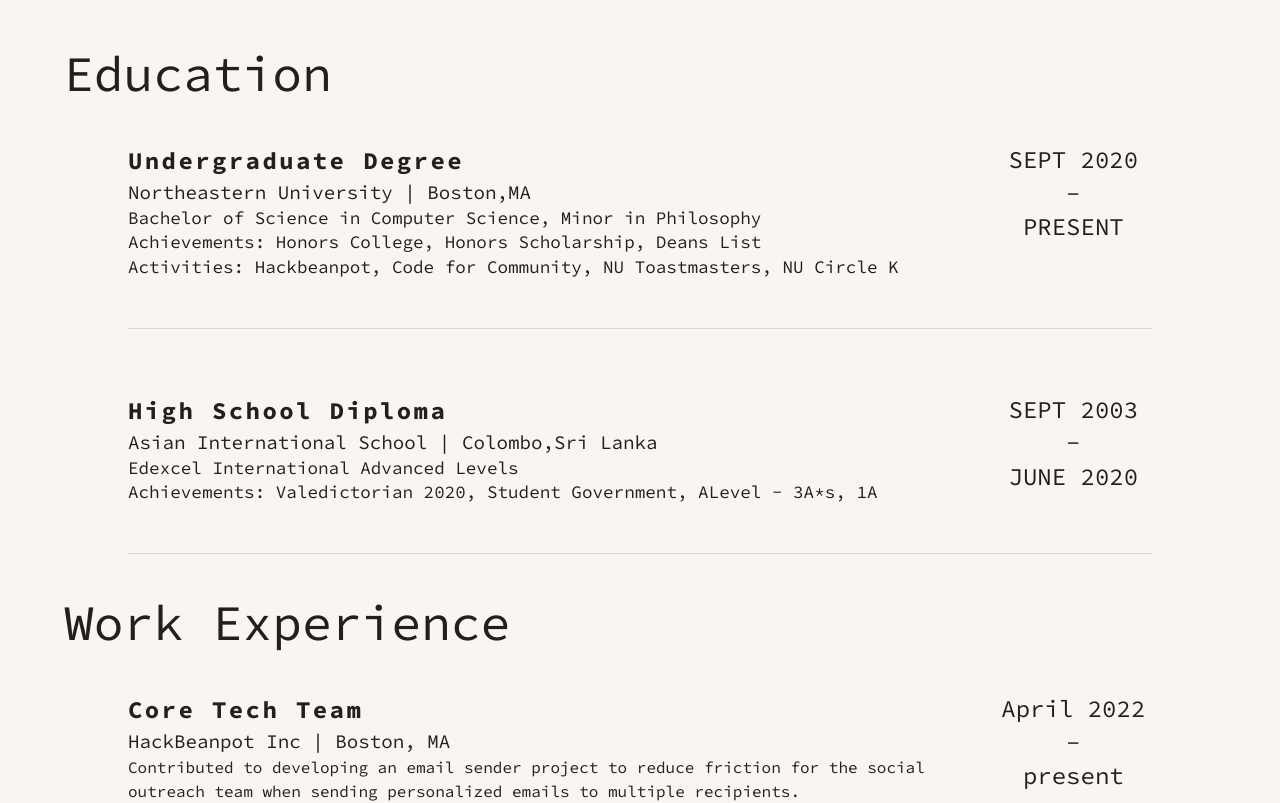
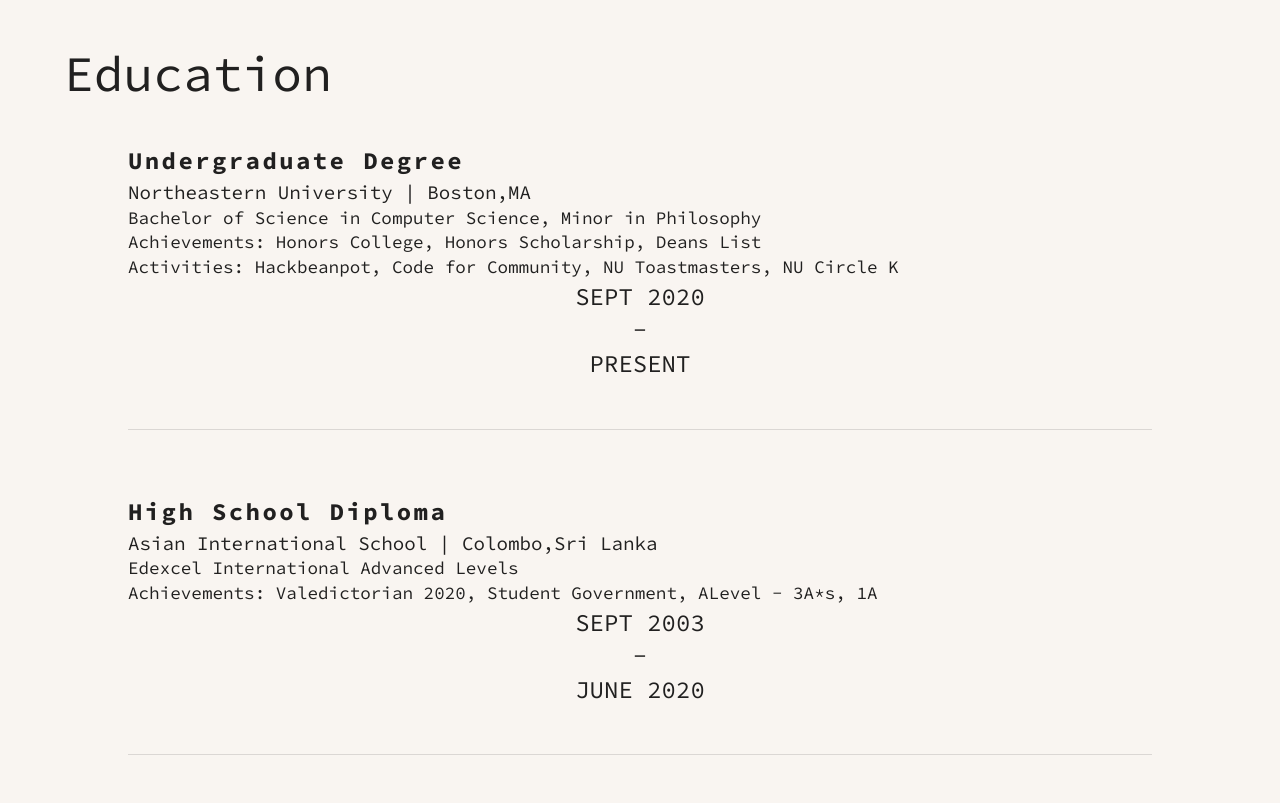
Before and after one commit to Dhivas-Sugumar/Personal-Site, a Next.js app: page / in a window 1280 px wide. Shown: the part 1806-2609 px from the top of the page. Built offline with nearby package versions, Linux system fonts and the light colour scheme.

Commit message:
Added conditonal rendirng for education item date.

```diff
--- a/src/components/resume/ResumeItemDate.tsx
+++ b/src/components/resume/ResumeItemDate.tsx
@@ -1,19 +1,31 @@
+import useMediaQuery from "@mui/material/useMediaQuery";
 import React from "react";
+import { max } from "../../../lib/breakpoints";
 import { ResumeItemDateProps } from "../../../lib/types";
+import { P } from "../../styles/styles";
 import { DateContainer, DateText } from "./ResumeItemDate.styles";
 
 const ResumeItemDate : React.FC<ResumeItemDateProps> = ({
     start,
     end
 }) => {
-    return(
-        <DateContainer>
+    const isMobileVersion = useMediaQuery(max.tablet)
+
+
+        if(isMobileVersion) {
+            return(<DateContainer>
+                {start}-{end}
+            </DateContainer>)
+        }
+        else {
+            return(<DateContainer>
             <DateText>{start}</DateText>
             <DateText>-</DateText>
             <DateText>{end}</DateText>
 
-        </DateContainer>
-    )
+        </DateContainer>)
+        }
+
 }
 
 export default ResumeItemDate
--- a/src/components/resume/education/EducationItem.tsx
+++ b/src/components/resume/education/EducationItem.tsx
@@ -1,9 +1,10 @@
-import { Grid } from "@mui/material";
 import React from "react";
+import useMediaQuery from '@mui/material/useMediaQuery'
 import { EducationItemProps } from "../../../../lib/types";
 import { H4, P } from "../../../styles/styles";
 import { ResumeItemContainer, ResumeItemDivider, ResumeItemLocation, ResumeItemTitle } from "../ResumeItem.styles";
 import ResumeItemDate from "../ResumeItemDate";
+import {max} from '../../../../lib/breakpoints'
 
 const EducationItem: React.FC<EducationItemProps> = (
     {
@@ -18,41 +19,26 @@
         activities
     }
 ) => {
+    const isMobileVersion = useMediaQuery(max.tablet)
     return (
         <ResumeItemContainer>
-                    <Grid container spacing={2}>
-            <Grid item xs={10}>
-                <Grid item xs={12}>
                     <ResumeItemTitle>
                     {level}
                     </ResumeItemTitle>
-                </Grid>
-                <Grid item xs={12}>
                     <ResumeItemLocation>
                     {school} | {location}
                     </ResumeItemLocation>
-                </Grid>
-                <Grid item xs={12} className={"mt-4"}>
+                    {isMobileVersion && <ResumeItemDate start={startDate} end={endDate} />}
                     <P>
                         {degrees}
                     </P>
-                </Grid>
-                <Grid item xs={12} className={"mt-0.5"}>
                     <P>
                         Achievements: {acheivements}
                     </P>
-                </Grid>
-                <Grid item xs={12} className={"mt-0.5"}>
                     <P>
                          {activities && `Activities: ${activities}`  }
                     </P>
-                </Grid>
-            </Grid>
-            <Grid item xs={2}>
-                <ResumeItemDate start={startDate} end={endDate} />
-            </Grid>
-
-        </Grid>
+                {!isMobileVersion &&<ResumeItemDate start={startDate} end={endDate} />}
         <ResumeItemDivider/>
         </ResumeItemContainer>
 
```
